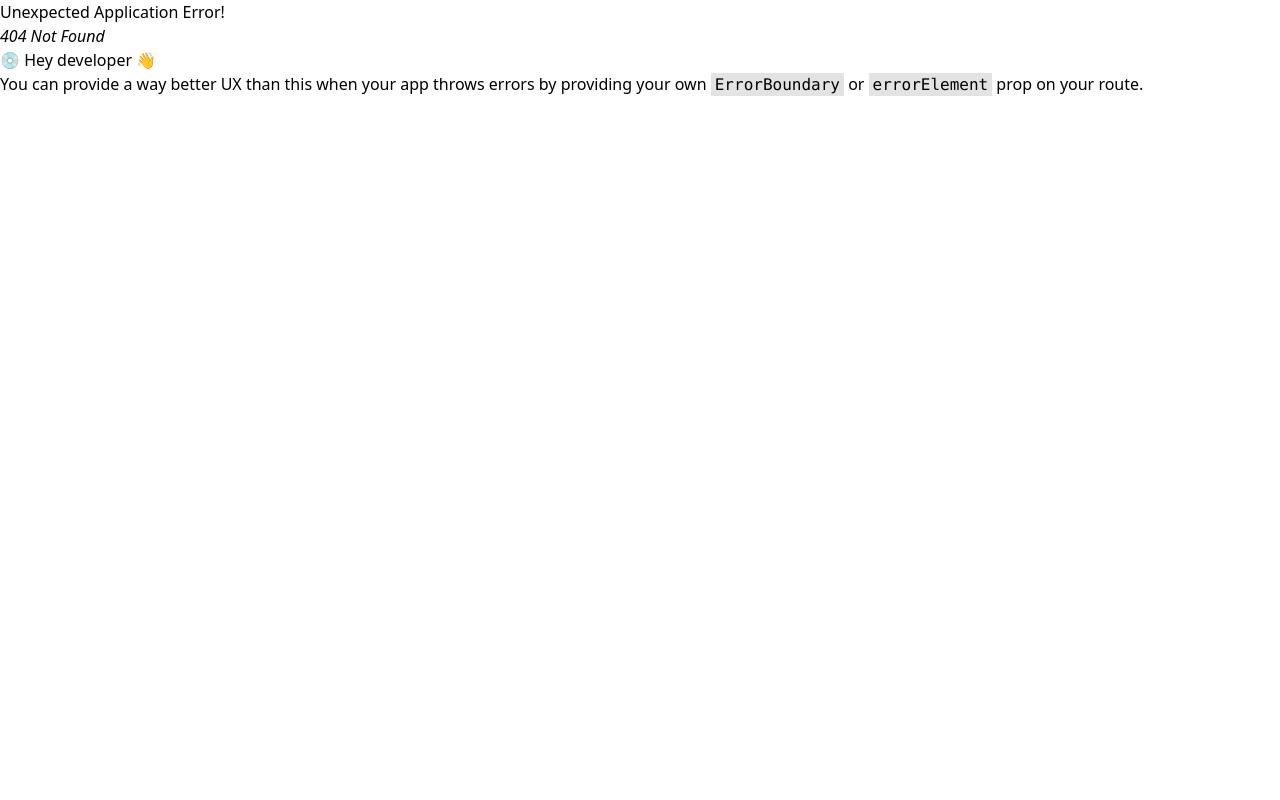
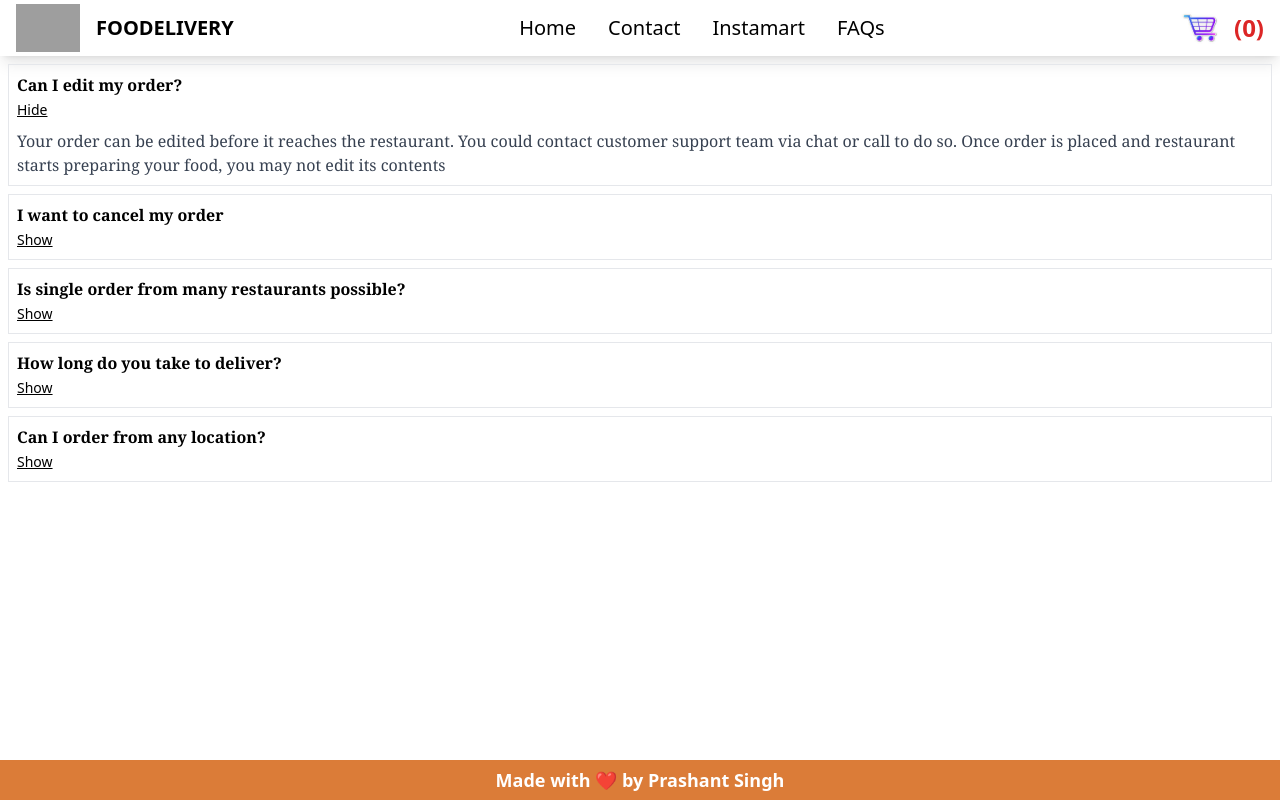
Before and after one commit to PrashantSinghT99/foodeliveryApp, a React (Vite) app: page /FAQs in a window 1280 px wide. Before the commit this address had no page. Built offline with nearby package versions, Linux system fonts and the light colour scheme; grey boxes are pictures that could not be loaded; a web font is replaced by a local one.

Commit message:
lazy loading feature

```diff
--- a/App.js
+++ b/App.js
@@ -1,4 +1,4 @@
-import React from "react";
+import React, { Suspense } from "react";
 import Header from './src/Components/Header';
 import Body from './src/Components/Body'
 import Footer from './src/Components/Footer';
@@ -8,9 +8,12 @@ import Error from './src/Components/Error';
 import store from "./Store/store";
 import { Provider } from "react-redux";
 import CartList from './src/Components/CartList';
-import Instamart from './src/Components/Instamart';
+//import Instamart from './src/Components/Instamart';
+//import Faq from "./src/Components/Faq";
+import { lazy } from "react";
 
-
+const Instamart=lazy(()=>import("./src/Components/Instamart"));
+const Faq =lazy(()=>import("./src/Components/Faq"))
 const AppLayout = () => (
   <>
     <Header />
@@ -39,7 +42,12 @@ const router = createBrowserRouter([
       },
       {
         path: "/instamart",
-        element: <Instamart />,
+        element: <Suspense><Instamart /></Suspense>,
+        errorElement: <Error />,
+      },
+      {
+        path: "/FAQs",
+        element: <Suspense><Faq/></Suspense>,
         errorElement: <Error />,
       },
     ]
--- /dev/null
+++ b/src/Components/Faq.js
@@ -0,0 +1,81 @@
+import React, { useState } from "react";
+
+const Section = ({ title, description, isVisible, setIsVisible }) => {
+  // const [isVisible, setIsVisible] = useState(false);
+
+  return (
+    <div className="border border-separate p-2 m-2">
+      <h3 className="font-serif font-bold">{title}</h3>
+      {isVisible ? (
+        <button
+          onClick={() => setIsVisible(false)}
+          className="cursor-pointer underline text-sm"
+        >
+          Hide
+        </button>
+      ) : (
+        <button
+          onClick={() => setIsVisible(true)}
+          className="cursor-pointer underline text-sm"
+        >
+          Show
+        </button>
+      )}
+      {isVisible && (
+        <p className="font-serif mt-2 text-gray-700">{description}</p>
+      )}
+    </div>
+  );
+};
+
+const Faq = () => {
+  const [visibleSection, setIsVisibleSection] = useState("edit");
+  return (
+    <div>
+      {/* <h1 className="text-center p-2 m-2 font-semibold">FAQs</h1> */}
+      <Section
+        title={"Can I edit my order? "}
+        description={
+          "Your order can be edited before it reaches the restaurant. You could contact customer support team via chat or call to do so. Once order is placed and restaurant starts preparing your food, you may not edit its contents"
+        }
+        isVisible={visibleSection === "edit"}
+        setIsVisible={() => setIsVisibleSection("edit")}
+      />
+      <Section
+        title={"I want to cancel my order"}
+        description={
+          "We will do our best to accommodate your request if the order is not placed to the restaurant (Customer service number: 080-67466729). Please note that we will have a right to charge a cancellation fee up to full order value to compensate our restaurant and delivery partners if your order has been confirmed."
+        }
+        isVisible={visibleSection === "cancel"}
+        setIsVisible={() => setIsVisibleSection("cancel")}
+      />
+      <Section
+        title={"Is single order from many restaurants possible?"}
+        description={
+          "We currently do not support this functionality. However, you can place orders for individual items from different restaurants."
+        }
+        isVisible={visibleSection === "order"}
+        setIsVisible={() => setIsVisibleSection("order")}
+      />
+      <Section
+        title={"How long do you take to deliver?"}
+        description={
+          "Standard delivery times vary by the location selected and prevailing conditions. Once you select your location, an estimated delivery time is mentioned for each restaurant."
+        }
+        isVisible={visibleSection === "long"}
+        setIsVisible={() => setIsVisibleSection("long")}
+      />
+
+      <Section
+        title={"Can I order from any location?"}
+        description={
+          "We will deliver from any restaurant listed on the search results for your location. We recommend enabling your GPS location finder and letting the app auto-detect your location."
+        }
+        isVisible={visibleSection === "location"}
+        setIsVisible={() => setIsVisibleSection("location")}
+      />
+    </div>
+  );
+};
+
+export default Faq;
--- a/src/Components/Header.js
+++ b/src/Components/Header.js
@@ -33,6 +33,9 @@ const Header = () => {
           <Link to='/instamart'>
           <li className="px-4 xsm:px-2 mob:px-1 cursor-pointer  hover:bg-[#db7c38] hover:text-white">Instamart</li>
           </Link>
+          <Link to='/FAQs'>
+          <li className="px-4 xsm:px-2 mob:px-1 cursor-pointer  hover:bg-[#db7c38] hover:text-white">FAQs</li>
+          </Link>
         </ul>
       </div>
       <Link to="/cart">
--- a/src/Components/MenuItem.js
+++ b/src/Components/MenuItem.js
@@ -6,6 +6,7 @@ const MenuItem = ({ m }) => {
   const { itemCards } = m;
   // console.log("menu itemcards",itemCards);
   // const cartItems = useSelector((store) => store.cart.cartItems);
+
   return (
     <div>
       {itemCards?.map((card, index) => (
--- a/src/Components/MenuItemCards.js
+++ b/src/Components/MenuItemCards.js
@@ -14,7 +14,7 @@ const MenuItemCards = ({ card }) => {
 const [itemCount,setitemCount]=useState(0);
   const id = infoData?.id;
 
-  // console.log(infoData);
+  // console.log(infoData.itemAttribute.vegClassifier); veg/non veg
 
   // const cartItems = useSelector((store) => store.cart.cartItems);
 
--- a/src/Components/MenuitemList.js
+++ b/src/Components/MenuitemList.js
@@ -1,6 +1,9 @@
 import React from 'react'
 import MenuItem from './MenuItem';
 const MenuitemList = ({ menulist }) => {
+
+    // console.log(menulist);
+
     return (
         <>{menulist.map((m, index) => <MenuItem key={index} m={m} />)}</>
     )
--- a/src/Components/RestaurantInfo.js
+++ b/src/Components/RestaurantInfo.js
@@ -9,7 +9,7 @@ const RestaurantInfo = ( menuData ) => {
   // console.log(name,areaName,city,avgRatingString,costForTwoMessage);
 
   return (
-  <div className="flex h-80 w-screen bg-blue-900 justify-center text-center">
+  <div className="flex h-80 w-screen bg-blue-950 justify-center text-center">
     <div>
       <img src={`${SWIGGY_IMG_URL}${cloudinaryImageId}`} className="h-60 w-80 mt-9" alt="restaurantInfo"/>
     </div>
--- a/src/utils/useRestaurantMenu.js
+++ b/src/utils/useRestaurantMenu.js
@@ -17,7 +17,7 @@ const useRestaurantMenu = (id) => {
             const menuItemsList = res_data?.data?.cards[2]["groupedCard"]?.cardGroupMap?.REGULAR?.cards;
             const itemCategory = "type.googleapis.com/swiggy.presentation.food.v2.ItemCategory";
             const NestedItemCategory = "type.googleapis.com/swiggy.presentation.food.v2.NestedItemCategory";
-
+                //console.log(menuItemsList)
             const menu = menuItemsList.map((item) => {
                 if (
                     item.card.card["@type"] === itemCategory ||
```
